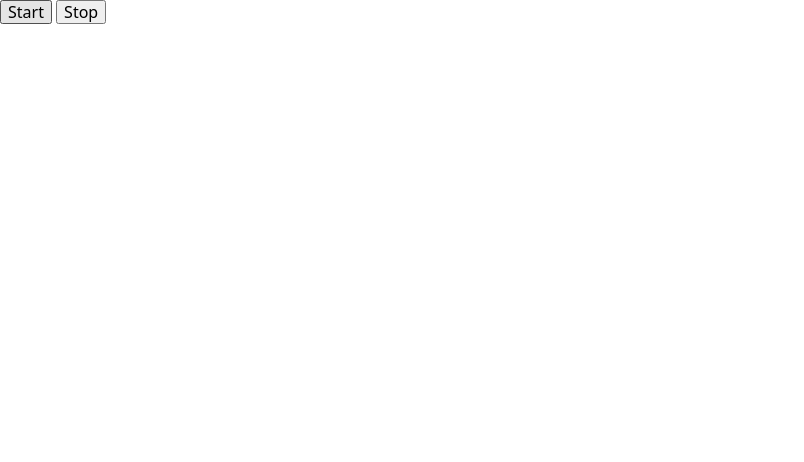
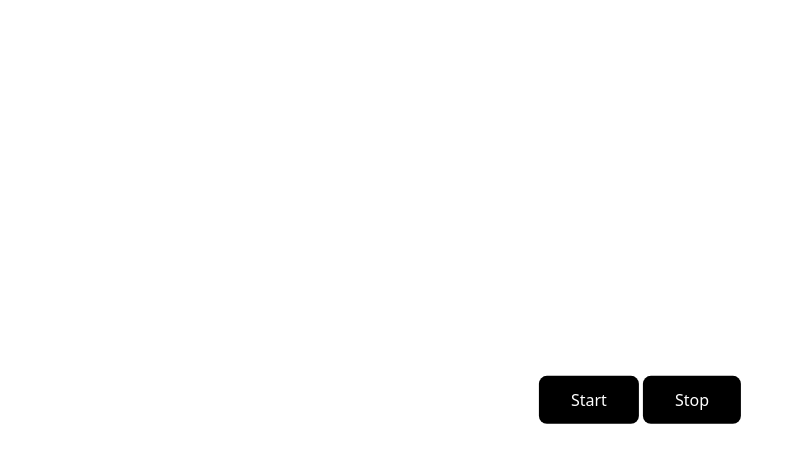
Before and after one commit to l-Bohdan-l/goit-js-hw-11-color-switch, a website built with Parcel: page src/index.html in a window 1280 px wide. Shown: the whole page, without its empty margins (0-804 px from the left). Built offline with nearby package versions, Linux system fonts and the light colour scheme.

Commit message:
add styles

```diff
--- a/src/index.html
+++ b/src/index.html
@@ -10,11 +10,14 @@
       integrity="sha512-ISS7cAi1PEhQ8jnbJpJZMd29NlhNj4AWYyLOSp2CE/CsHxTCu+r+t0D2yoJudVrd0/8fTVPUVDzY5Tvli75u/g=="
       crossorigin="anonymous"
     />
+    <link rel="stylesheet" href="./styles.css">
   </head>
   <body>
     <!-- Так добавляются фрагменты в главные HTML-файлы страниц. -->
-    <button type="button" data-action="start">Start</button>
-    <button type="button" data-action="stop">Stop</button>
+    <div class="buttons">
+      <button type="button" data-action="start">Start</button>
+      <button type="button" data-action="stop">Stop</button>
+    </div>
     <!-- Скрипт идёт последним в разметке. В нём уже подключен главный SASS-файл. -->
     <script src="./index.js"></script>
   </body>
--- /dev/null
+++ b/src/styles.css
@@ -0,0 +1,31 @@
+/* body {
+  display: flex;
+} */
+
+.buttons {
+  position: absolute;
+  top: 50%;
+  left: 50%;
+  transform: translate(-50%, -50%);
+}
+
+button {
+  /* margin: 0 auto; */
+  /* background-color: #4caf50;  */
+  background-color: #000000;
+  border: none;
+  color: white;
+  padding: 15px 32px;
+  text-align: center;
+  text-decoration: none;
+  display: inline-block;
+  font-size: 16px;
+  border-radius: 8px;
+  transition-duration: 0.4s;
+}
+
+button:hover {
+  background-color: #ffffff;
+  color: rgb(0, 0, 0);
+  box-shadow: 0 12px 16px 0 rgba(0, 0, 0, 0.24), 0 17px 50px 0 rgba(0, 0, 0, 0.19);
+}
```
